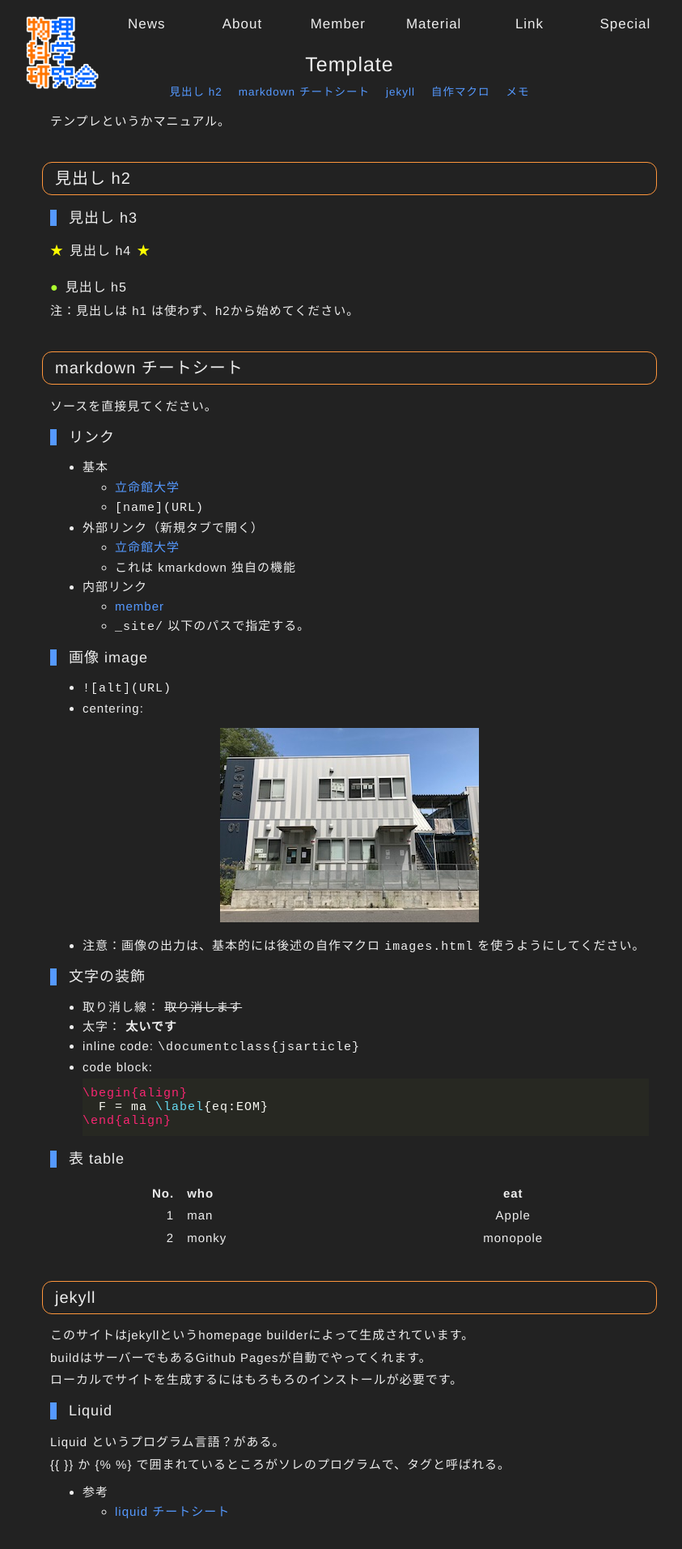
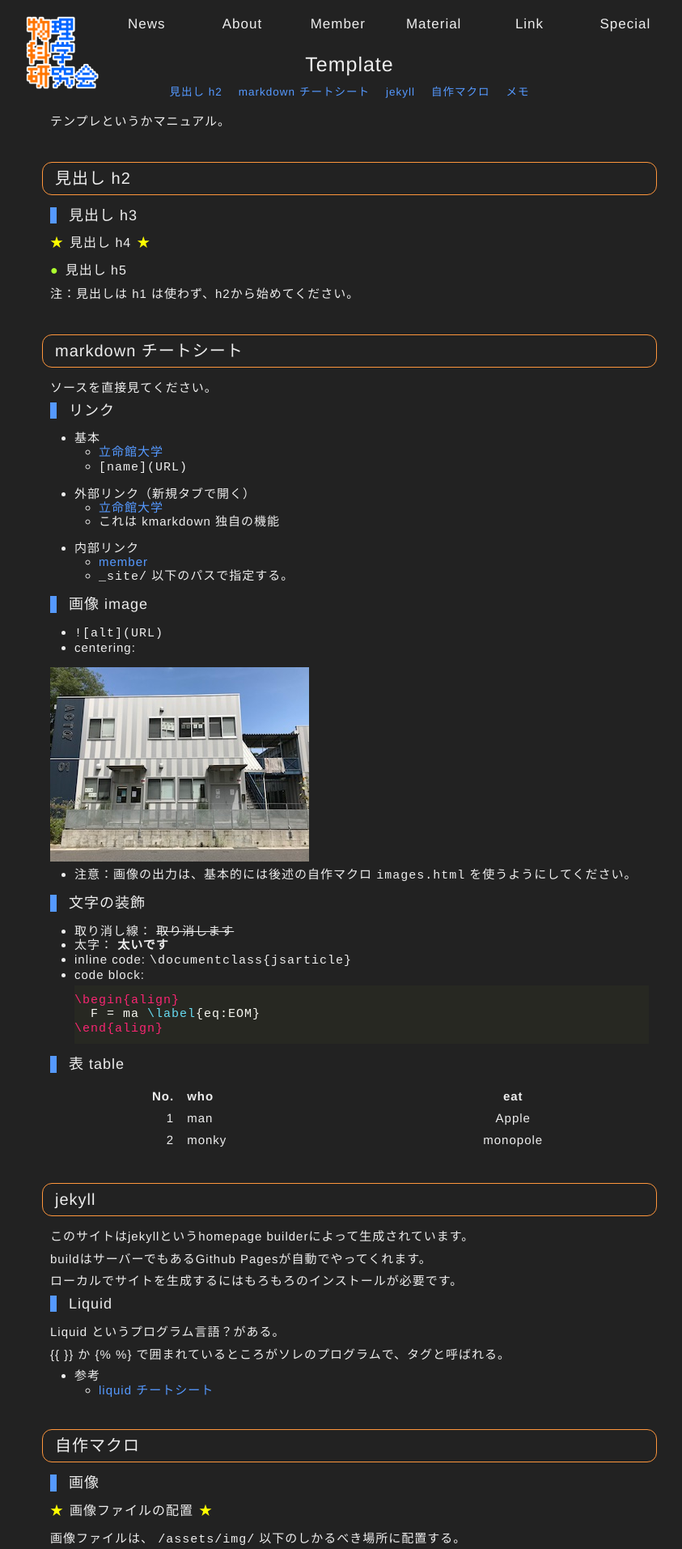
Before and after one commit to vuccaken/vuccaken.github.io, a Jekyll site: the page built from _pages/template.md, in a window 1280 px wide. Shown: the top 1913 px of the page at 81% size, without its empty margins (208-1051 px from the left). Built offline with Jekyll 4.4.1, drawn with Linux system fonts in a browser that asks for light colours; nearby versions of some CDN libraries.

Commit message:
add style resets

```diff
--- a/_sass/_base.scss
+++ b/_sass/_base.scss
@@ -3,6 +3,13 @@ html {
   @media screen and (max-width: 480px) {
     font-size: calc(625% * 0.9);
   }
+}
+
+body, h1, h2, h3, h4, h5, h6,
+p, blockquote, pre, hr,
+dl, dd, ol, ul, figure {
+  margin: 0;
+  padding: 0;
 }
 
 body {
@@ -16,12 +23,23 @@ body {
 header, main, footer {
   max-width: $content-width;
   margin: 0 auto;
+  padding: 0 $spacing-unit;
 }
 
+h1, h2, h3, h4, h5, h6,
+p, blockquote, pre,
+ul, ol, dl, figure {
+  margin-bottom: $spacing-unit / 2;
+}
+
+ul {
+  margin-left: $spacing-unit;
+}
 li {
   // border: solid 1px tomato;
-  margin: .07rem 0;
+  // margin: .07rem 0;
 }
+
 a {
   text-decoration: none;
   color: $link-base-color;
@@ -123,3 +141,8 @@ th, td {
   padding: 5px 8px;
   // border: solid 1px tomato;
 }
+
+img {
+  max-width: 100%;
+  display: block;
+}
```
